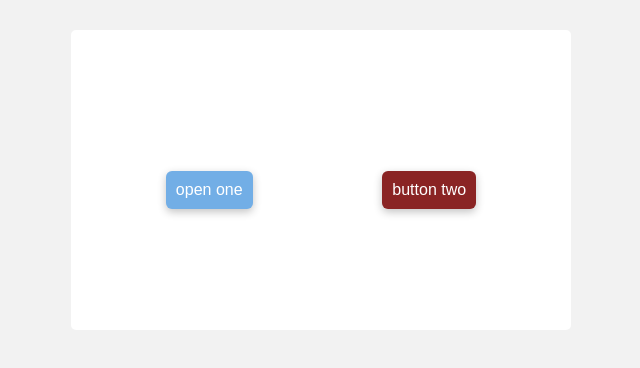
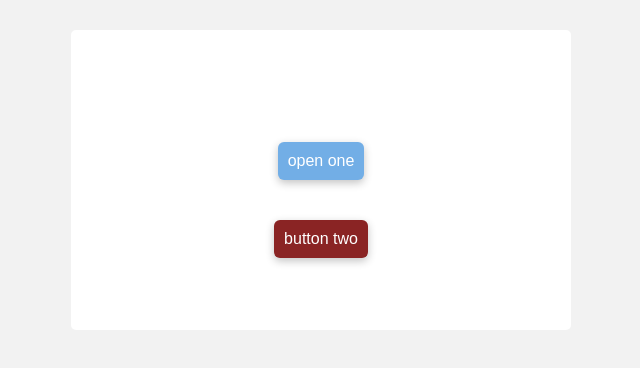
Before and after one commit to Mithila91/button-component-vue, a Vue app: page / in a window 1280 px wide. Shown: the top 368 px of the page, without its empty margins (319-959 px from the left). Built offline with nearby package versions, Linux system fonts and the light colour scheme.

Commit message:
moves styling

```diff
--- a/src/App.vue
+++ b/src/App.vue
@@ -29,7 +29,7 @@ export default {
     return {
       text: "open one",
       heading: "Option Api",
-      paragraph: "Button one with option api",
+      paragraph: "button one with option api",
       showOptionApi: false,
       color: "#72aee6",
       btnClicked: 0,
@@ -89,6 +89,11 @@ export default {
 }
 body {
   background: #f2f2f2;
+  font-family: "Poppins", sans-serif;
+}
+
+h1 {
+  margin: 20px auto;
 }
 .container {
   max-width: 500px;
@@ -98,8 +103,25 @@ body {
   border-radius: 5px;
   background-color: white;
   display: flex;
+  flex-direction: column;
   justify-content: center;
   align-items: center;
   flex-wrap: wrap;
 }
+
+.btn {
+  display: block;
+  margin: 40px auto 0;
+  color: white;
+  padding: 10px;
+  border: 0;
+  border-radius: 6px;
+  font-size: 16px;
+  cursor: pointer;
+  box-shadow: rgba(0, 0, 0, 0.24) 0px 3px 8px;
+}
+
+.btn.hovering {
+  transform: scale(1.5);
+}
 </style>
--- a/src/components/ButtonOne.vue
+++ b/src/components/ButtonOne.vue
@@ -29,19 +29,4 @@ export default {
 </script>
 
 <style>
-.btn {
-  display: block;
-  margin: 20px auto 0;
-  color: white;
-  padding: 10px;
-  border: 0;
-  border-radius: 6px;
-  font-size: 16px;
-  cursor: pointer;
-  box-shadow: rgba(0, 0, 0, 0.24) 0px 3px 8px;
-}
-
-.btn.hovering {
-  transform: scale(1.5);
-}
 </style>
```
